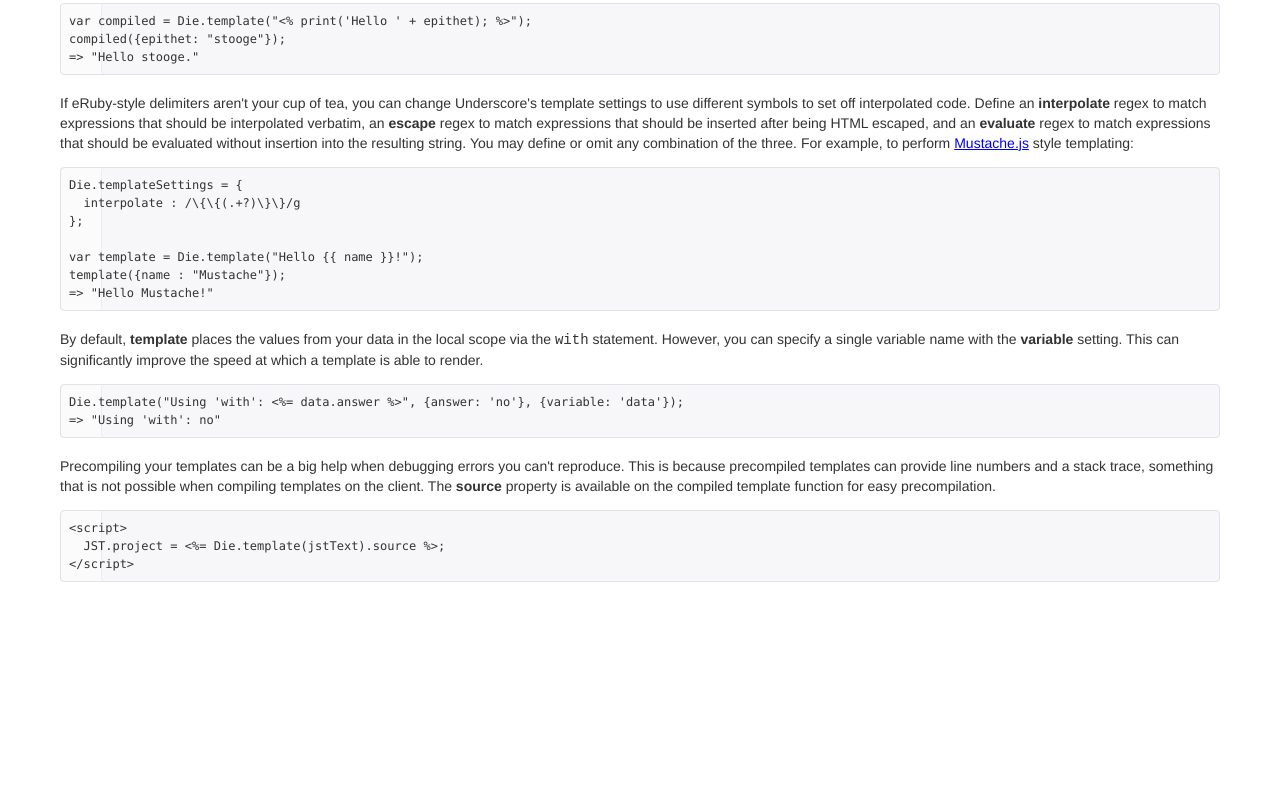
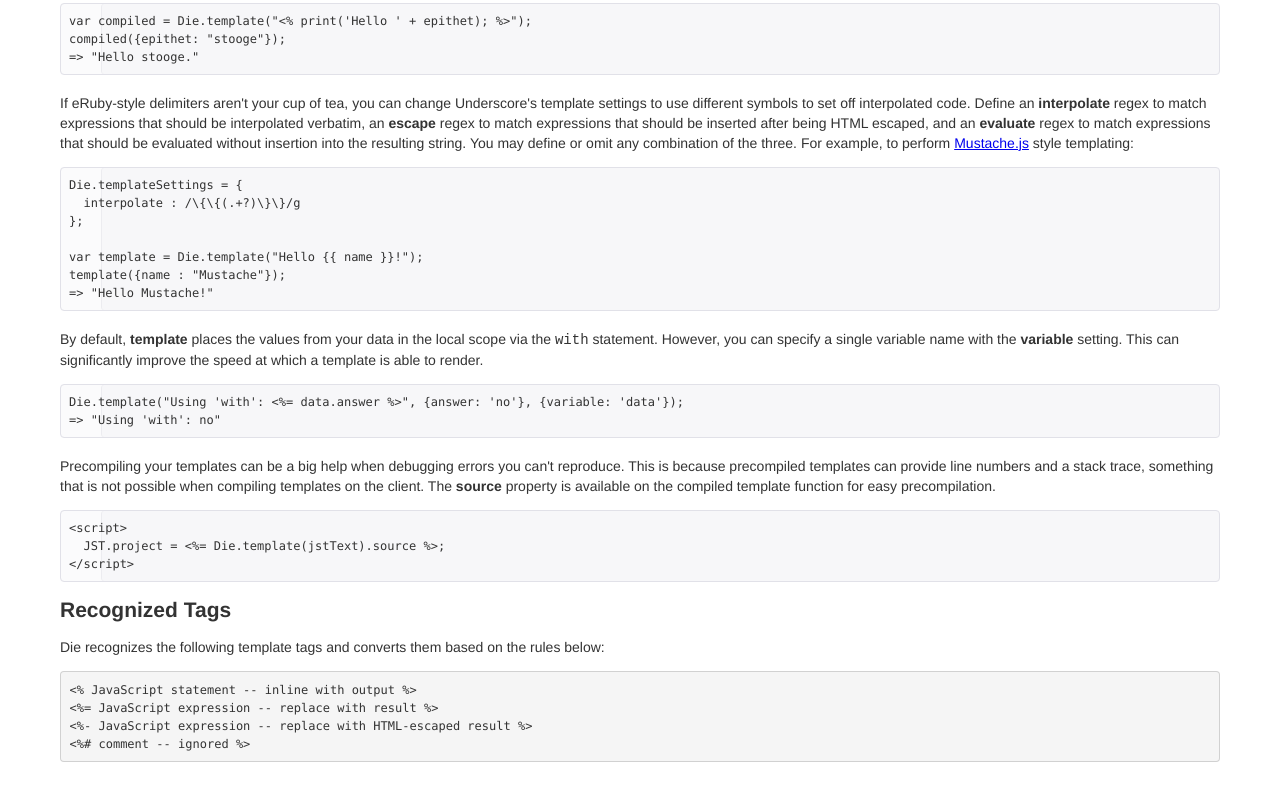
Before and after one commit to eddieh/die.js, a website: page index.html in a window 1280 px wide. Shown: the part 611-1411 px from the top of the page. Before the commit the page ends 1253 px from the top, so only its background shows below. Drawn offline with Linux system fonts and the light colour scheme.

Commit message:
Support for basic comments, but comments wrapping other tags does not work.

```diff
--- a/index.html
+++ b/index.html
@@ -110,6 +110,20 @@ Die.template("Using 'with': <%= data.answer %>", {answer: 'no'}, {variable: 'dat
   JST.project = <%= Die.template(jstText).source %>;
 &lt;/script&gt;</pre>
 
+
+  <h2>Recognized Tags</h2>
+  <p>
+    Die recognizes the following template tags and converts them based
+    on the rules below:
+  </p>
+
+<pre class="">
+<% JavaScript statement -- inline with output %>
+<%= JavaScript expression -- replace with result %>
+<%- JavaScript expression -- replace with HTML-escaped result %>
+<%# comment -- ignored %>
+</pre>
+
 <script src="vendor/google-code-prettify/prettify.js"></script>
 <script>
   // make code pretty
```
Also changed, not shown: die.js (+5 -2 lines), test/basic.js (+16 -0 lines).
